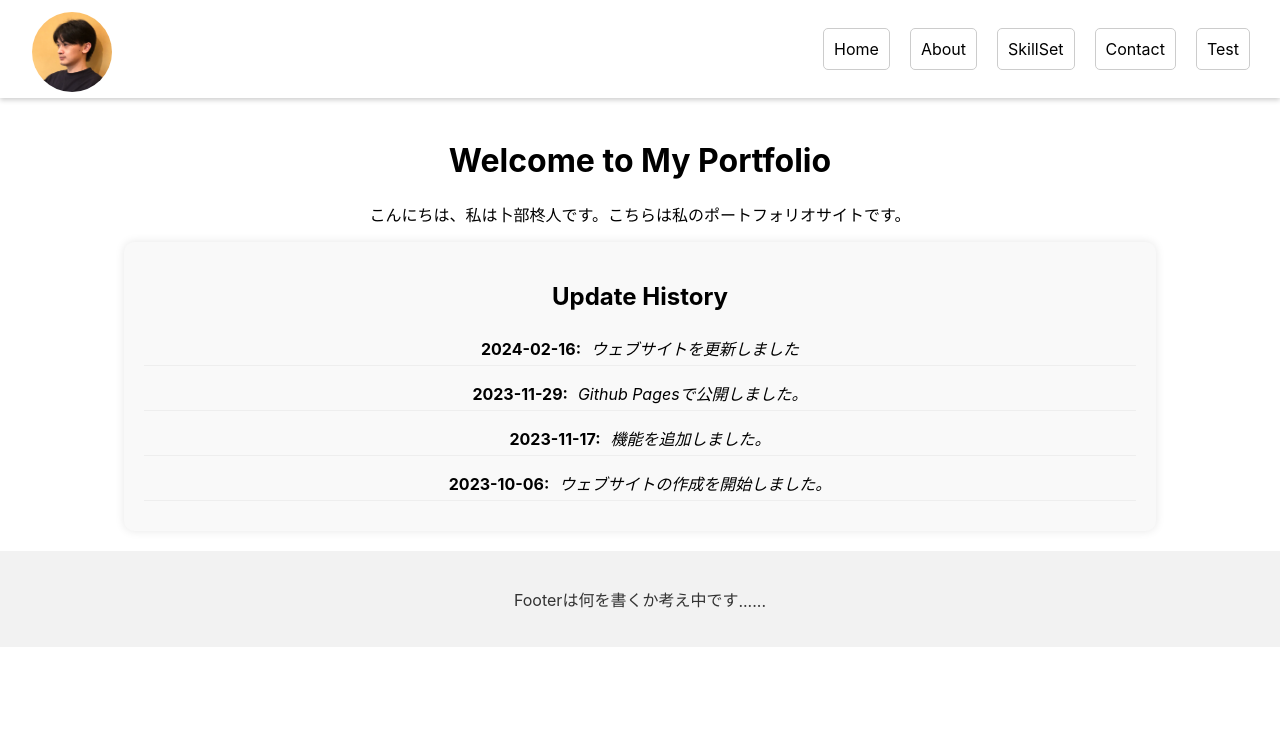
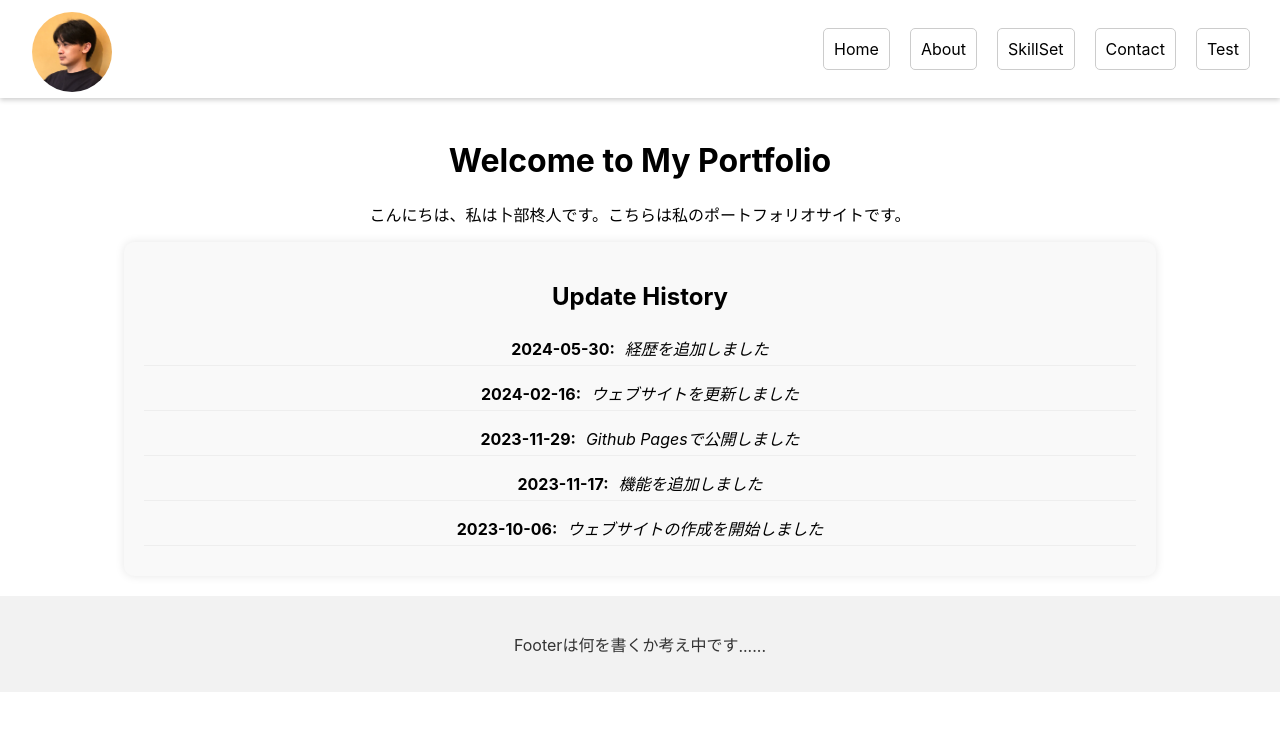
Before and after one commit to shu13579/My_Portfolio, a React (Create React App) app: page / in a window 1280 px wide. Shown: the top 730 px of the page. Built offline with nearby package versions, Linux system fonts and the light colour scheme.

Commit message:
更新履歴を修正

```diff
--- a/src/components/UpdateHistory.tsx
+++ b/src/components/UpdateHistory.tsx
@@ -8,10 +8,11 @@ type Update = {
 
 const UpdateHistory: React.FC = () => {
   const updates: Update[] = [
+    { date: '2024-05-30', description: '経歴を追加しました' },
     { date: '2024-02-16', description: 'ウェブサイトを更新しました' },
-    { date: '2023-11-29', description: 'Github Pagesで公開しました。' },
-    { date: '2023-11-17', description: '機能を追加しました。' },
-    { date: '2023-10-06', description: 'ウェブサイトの作成を開始しました。' }
+    { date: '2023-11-29', description: 'Github Pagesで公開しました' },
+    { date: '2023-11-17', description: '機能を追加しました' },
+    { date: '2023-10-06', description: 'ウェブサイトの作成を開始しました' }
   ];
 
   return (
```
